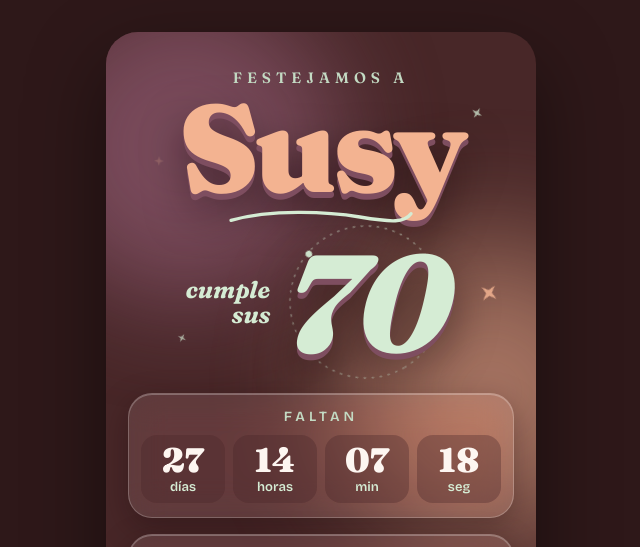
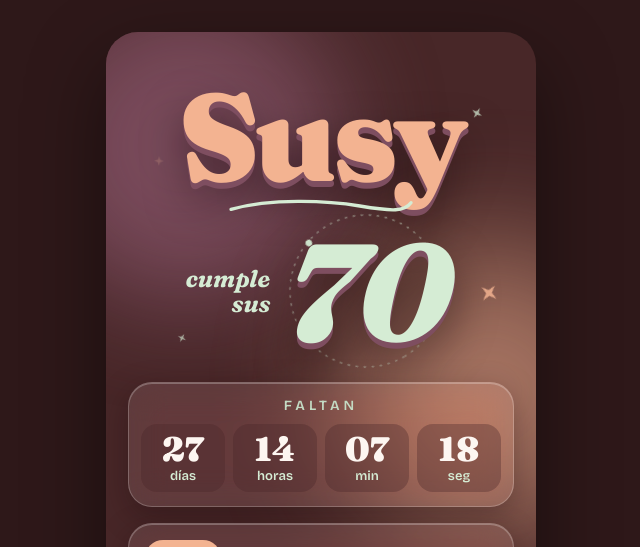
Before and after one commit to fspDev/CUMPLE70, a plain HTML site: page index.html in a window 1280 px wide. Shown: the top 547 px of the page, without its empty margins (319-959 px from the left). Drawn offline with nearby package versions, Linux system fonts and the light colour scheme.

Commit message:
Animación de Susy y 70 en loop; sin 'Festejamos a'
Co-Authored-By: Claude Opus 5.5 <noreply@anthropic.com>

```diff
--- a/index.html
+++ b/index.html
@@ -34,10 +34,9 @@ a{color:var(--peach)}
 .content{position:relative;z-index:1;display:flex;flex-direction:column;gap:16px;padding:36px 22px calc(28px + env(safe-area-inset-bottom))}
 
 .head{display:flex;flex-direction:column;align-items:center;text-align:center}
-.kicker{font-size:15px;font-weight:600;letter-spacing:5px;text-transform:uppercase;color:var(--tea)}
 .name{position:relative;display:flex;flex-direction:column;align-items:center;margin-top:2px}
 .name .big{font-size:124px;font-weight:900;line-height:.95;letter-spacing:-5px;color:var(--peach);text-shadow:0 6px 0 var(--berry),0 18px 40px rgba(20,6,8,.5)}
-.underline path{stroke-dasharray:260;stroke-dashoffset:260;animation:draw 1.1s ease-out 1s forwards}
+.underline path{stroke-dasharray:260;stroke-dashoffset:260;animation:drawLoop 6s ease-out .3s infinite}
 .age{position:relative;display:flex;align-items:center;justify-content:center;gap:14px;height:150px}
 .age .small{font-style:italic;font-size:24px;font-weight:700;line-height:1.05;color:var(--mint);text-align:right}
 .age .num{position:relative;font-style:italic;font-size:138px;font-weight:800;line-height:1;letter-spacing:-5px;color:var(--mint);text-shadow:0 6px 0 var(--berry),0 18px 40px rgba(20,6,8,.5);padding-right:8px}
@@ -81,10 +80,12 @@ a{color:var(--peach)}
 .foot strong{color:var(--ink);font-weight:700}
 
 /* entradas */
-.r1,.r2,.r3,.rc,.r4,.r5,.r6,.r7{opacity:0;animation:rise .8s cubic-bezier(.2,.8,.2,1) forwards}
-.r1{animation-delay:.1s}
-.r2{animation:pop 1s cubic-bezier(.2,.8,.2,1) .3s forwards}
-.r3{animation-delay:.7s}.rc{animation-delay:.85s}.r4{animation-delay:.95s}.r5{animation-delay:1.15s}.r6{animation-delay:1.35s}.r7{animation-delay:1.55s}
+.rc,.r4,.r5,.r6,.r7{opacity:0;animation:rise .8s cubic-bezier(.2,.8,.2,1) forwards}
+/* Susy y 70 en loop */
+.r2,.r3{opacity:0}
+.r2{animation:popLoop 6s cubic-bezier(.2,.8,.2,1) .3s infinite}
+.r3{animation:riseLoop 6s cubic-bezier(.2,.8,.2,1) .7s infinite}
+.rc{animation-delay:.85s}.r4{animation-delay:.95s}.r5{animation-delay:1.15s}.r6{animation-delay:1.35s}.r7{animation-delay:1.55s}
 .tw1{animation:twinkle 2.6s ease-in-out infinite}
 .tw2{animation:twinkle 3.2s ease-in-out .8s infinite}
 .tw3{animation:twinkle 2.2s ease-in-out 1.4s infinite}
@@ -97,7 +98,9 @@ a{color:var(--peach)}
 @keyframes pop{0%{opacity:0;transform:scale(.6) rotate(-8deg)}60%{opacity:1;transform:scale(1.06) rotate(2deg)}100%{opacity:1;transform:scale(1) rotate(0)}}
 @keyframes spin{to{transform:rotate(360deg)}}
 @keyframes twinkle{0%,100%{opacity:.2;transform:scale(.6) rotate(0)}50%{opacity:1;transform:scale(1.1) rotate(45deg)}}
-@keyframes draw{to{stroke-dashoffset:0}}
+@keyframes popLoop{0%{opacity:0;transform:scale(.6) rotate(-8deg)}10%{opacity:1;transform:scale(1.06) rotate(2deg)}17%,84%{opacity:1;transform:scale(1) rotate(0)}94%,100%{opacity:0;transform:scale(.85) rotate(4deg)}}
+@keyframes riseLoop{0%{opacity:0;transform:translateY(26px)}13%,84%{opacity:1;transform:translateY(0)}94%,100%{opacity:0;transform:translateY(-14px)}}
+@keyframes drawLoop{0%,12%{stroke-dashoffset:260}30%,100%{stroke-dashoffset:0}}
 @keyframes shine{0%{transform:translateX(-120%) skewX(-20deg)}60%,100%{transform:translateX(320%) skewX(-20deg)}}
 @keyframes bob{0%,100%{transform:translateY(0)}50%{transform:translateY(-4px)}}
 
@@ -108,7 +111,7 @@ a{color:var(--peach)}
 }
 @media (prefers-reduced-motion:reduce){
   *{animation:none!important}
-  .r1,.r2,.r3,.rc,.r4,.r5,.r6,.r7{opacity:1}
+  .r2,.r3,.rc,.r4,.r5,.r6,.r7{opacity:1}
   .underline path{stroke-dashoffset:0}
 }
 </style>
@@ -129,8 +132,7 @@ a{color:var(--peach)}
 
   <main class="content">
 
-    <header class="head">
-      <div class="kicker serif r1">Festejamos a</div>
+    <header class="head" style="padding-top:8px">
       <div class="name r2">
         <h1 class="big serif" style="margin:0">Susy</h1>
         <svg class="underline" width="230" height="20" viewBox="0 0 170 18" aria-hidden="true"><path d="M4 12 C 40 2, 90 4, 120 9 S 160 14, 166 6" fill="none" stroke="#d5ecd4" stroke-width="3" stroke-linecap="round"/></svg>
```
